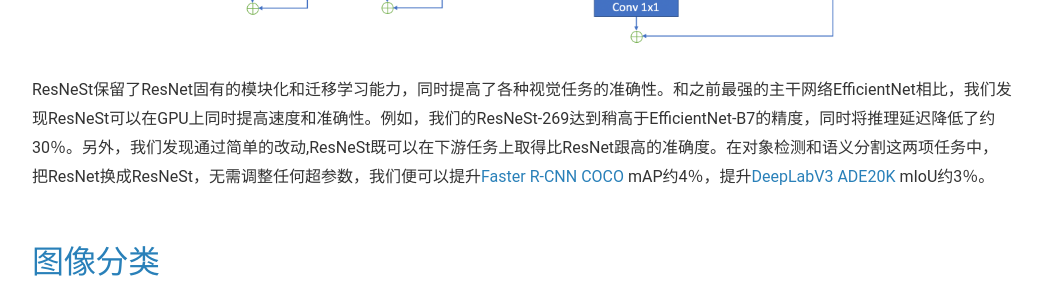
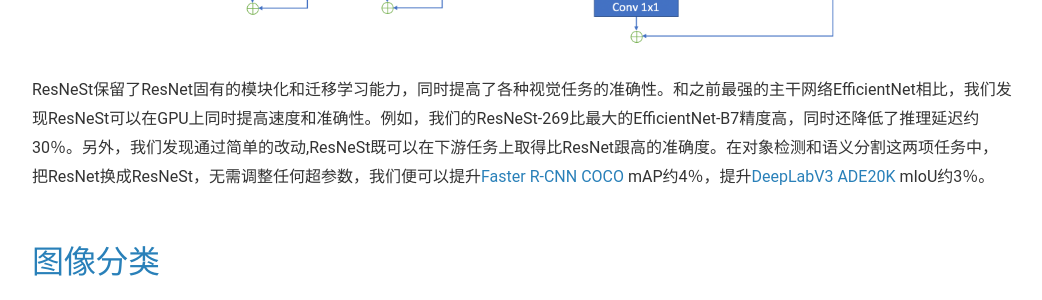
Before and after one commit to mxnet-zh/blog, a Jekyll site: the page built from _posts/2020-05-11-gluon-cv-0.7-resnest.md, in a window 1280 px wide and 900 px high, scrolled down 457 px. Shown: the part 180-480 px from the top of the window, without its empty margins (118-1160 px from the left). Built offline with Jekyll 4.4.1, drawn with Linux system fonts in a browser that asks for light colours; formulas are drawn with MathJax 3.

Commit message:
rephrase

```diff
--- a/_posts/2020-05-11-gluon-cv-0.7-resnest.md
+++ b/_posts/2020-05-11-gluon-cv-0.7-resnest.md
@@ -7,7 +7,7 @@
 
 ![](img/gluon-cv-0.7-resnest.png){:width="640"}
 
-ResNeSt保留了ResNet固有的模块化和迁移学习能力，同时提高了各种视觉任务的准确性。和之前最强的主干网络EfficientNet相比，我们发现ResNeSt可以在GPU上同时提高速度和准确性。例如，我们的ResNeSt-269达到稍高于EfficientNet-B7的精度，同时将推理延迟降低了约30％。另外，我们发现通过简单的改动,ResNeSt既可以在下游任务上取得比ResNet跟高的准确度。在对象检测和语义分割这两项任务中，把ResNet换成ResNeSt，无需调整任何超参数，我们便可以提升[Faster R-CNN](https://arxiv.org/abs/1506.01497) [COCO](http://cocodataset.org) mAP约4％，提升[DeepLabV3](https://arxiv.org/abs/1706.05587) [ADE20K](https://groups.csail.mit.edu/vision/datasets/ADE20K/) mIoU约3％。
+ResNeSt保留了ResNet固有的模块化和迁移学习能力，同时提高了各种视觉任务的准确性。和之前最强的主干网络EfficientNet相比，我们发现ResNeSt可以在GPU上同时提高速度和准确性。例如，我们的ResNeSt-269比最大的EfficientNet-B7精度高，同时还降低了推理延迟约30％。另外，我们发现通过简单的改动,ResNeSt既可以在下游任务上取得比ResNet跟高的准确度。在对象检测和语义分割这两项任务中，把ResNet换成ResNeSt，无需调整任何超参数，我们便可以提升[Faster R-CNN](https://arxiv.org/abs/1506.01497) [COCO](http://cocodataset.org) mAP约4％，提升[DeepLabV3](https://arxiv.org/abs/1706.05587) [ADE20K](https://groups.csail.mit.edu/vision/datasets/ADE20K/) mIoU约3％。
 
 ## [图像分类](https://gluon-cv.mxnet.io/model_zoo/classification.html#resnest)
 
```
